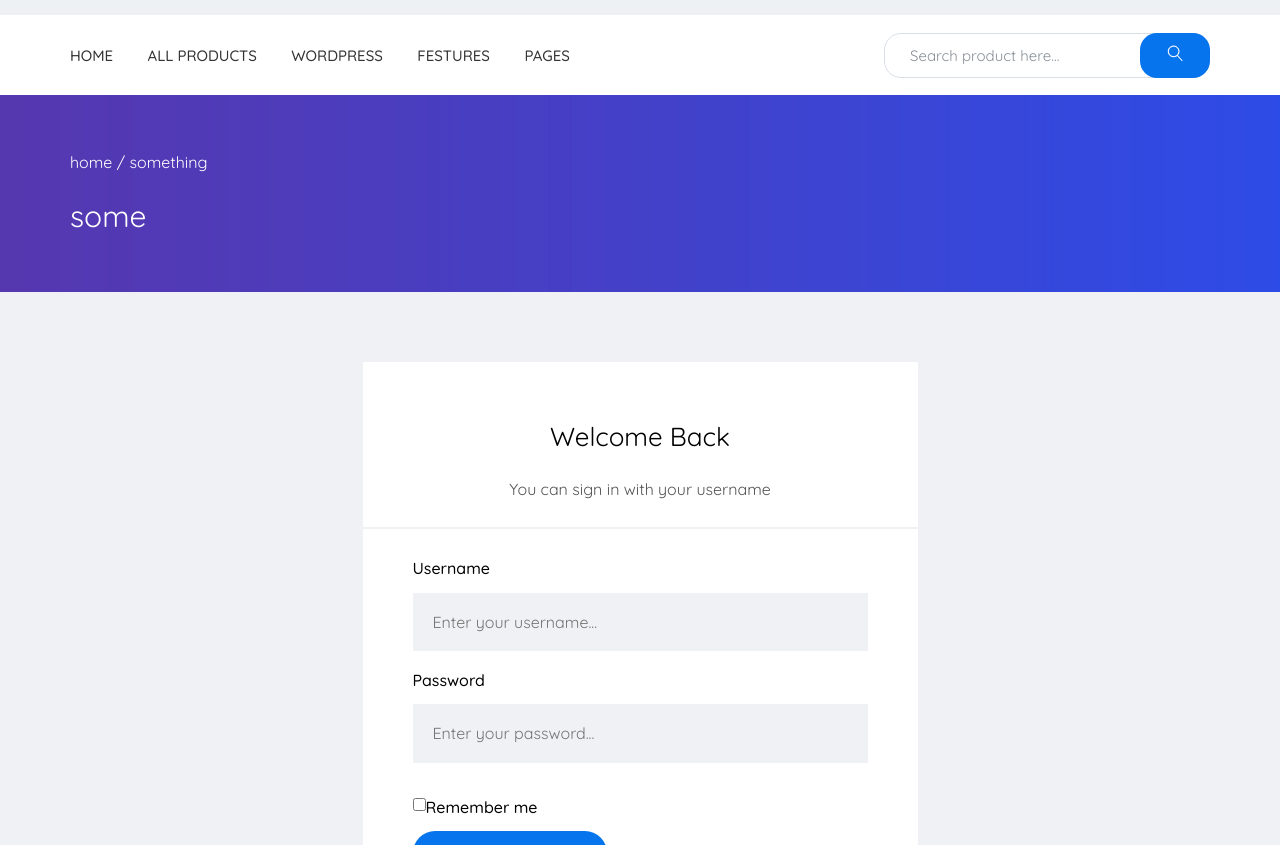
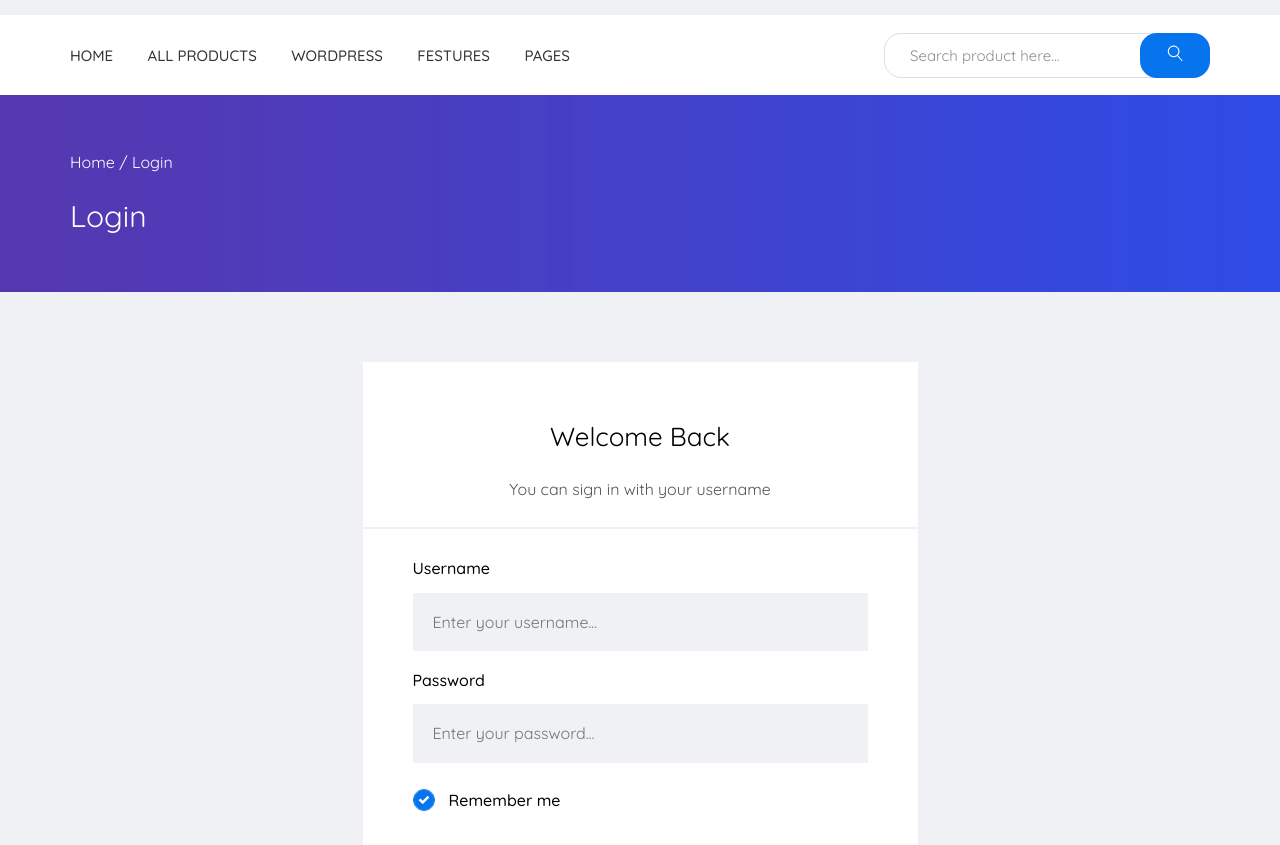
Before and after one commit to vladian95/mart, a website: page app/login.html in a window 1280 px wide. Shown: the part 75-920 px from the top of the page. Drawn offline with nearby package versions, Linux system fonts and the light colour scheme; files that its build step writes are made by us from their sources; files whose address does not match are found by name.

Commit message:
added login checkbox

```diff
--- a/app/login.html
+++ b/app/login.html
@@ -82,10 +82,10 @@
                 <div class="container">
                     <div class="breadcrumbs__inner">
                         <ul class="breadcrumbs__list">
-                            <li><a href="#">home <span>/</span></a></li>
-                            <li><a href="#">something</a></li>
+                            <li><a href="#">Home <span>/</span></a></li>
+                            <li><a href="#">Login</a></li>
                         </ul>
-                        <div class="breadcrumbs__title">some</div>
+                        <div class="breadcrumbs__title">Login</div>
                     </div>
                 </div>
             </div>
@@ -114,10 +114,15 @@
                                     </div>
 
                                     <div class="checkbox-box">
+
+
                                         <label class="check option">
-                                            <input type="checkbox">
-                                            <span>Remember me</span>
+                                            <input class="check__input" type="checkbox" checked>
+                                            <span class="check__box"></span>
+                                            Remember me
                                         </label>
+
+
                                     </div>
 
                                     <button>Login Now</button>
--- a/app/scss/style.scss
+++ b/app/scss/style.scss
@@ -1401,15 +1401,28 @@ footer {
             padding: 20px 10px 20px 20px;
         }
         .check{
+            padding-left: 36px;
             display: flex;
             align-items: center;
-
-
-
-
-
-
-
+            position: relative;
+            .check__input{
+                appearance: none;
+            }
+            .check__box{
+                position: absolute;
+                width: 22px;
+                height: 22px;
+                background-color: #fff;
+                border: 1px solid $bg;
+                border-radius: 50%;
+                left: 0;
+            }
+            // checked
+            .check__input{
+                &:checked +  .check__box{
+                    background-image: url(../images/icons/check-on.png);
+                }
+            }
         }
         button {
             display: block;
@@ -1418,6 +1431,7 @@ footer {
             border: none;
             color: #fff;
             background-color: $bg;
+            margin-top: 30px;
         }
         .login__box__bottom-links {
             display: flex;
```
Also changed, not shown: app/images/icons/check-on.png (added).
